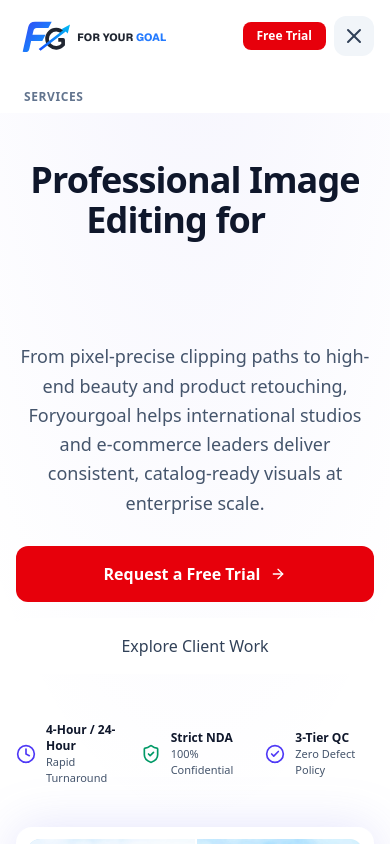
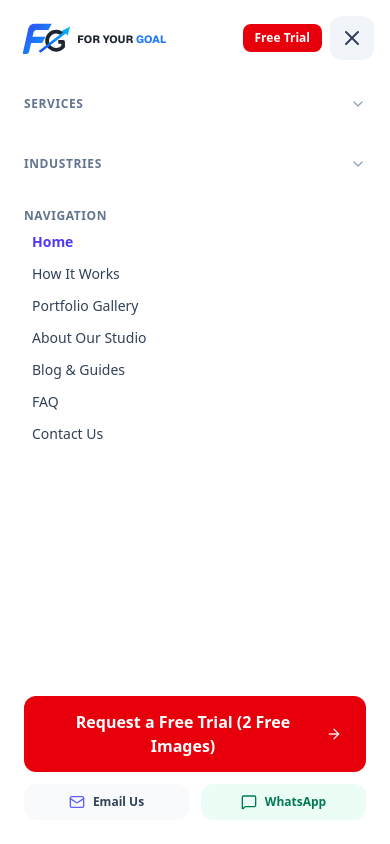
Before and after one commit to mainulislamik/foryourgoal, a Next.js app: page / in a window 390 px wide. Both pictures are taken after a click on the button 354 px from the left and 36 px from the top of the page. Shown: the top 844 px of the page. Built offline with nearby package versions, Linux system fonts and the light colour scheme.

Commit message:
feat(mobile-ux): enhance responsiveness across header drawer, slider, dropzone, and grids

```diff
--- a/src/app/page.tsx
+++ b/src/app/page.tsx
@@ -152,7 +152,7 @@ export default async function HomePage() {
             </FadeIn>
 
             {/* Trust Badges */}
-            <FadeIn delay={0.35} className="pt-6 grid grid-cols-3 gap-4 border-t border-slate-200 max-w-lg mx-auto lg:mx-0">
+            <FadeIn delay={0.35} className="pt-6 grid grid-cols-1 sm:grid-cols-3 gap-3 sm:gap-4 border-t border-slate-200 max-w-lg mx-auto lg:mx-0">
               <div className="flex items-center gap-2.5">
                 <Clock className="w-5 h-5 text-indigo-600 shrink-0" />
                 <div className="text-left">
--- a/src/app/request-a-quote/page.tsx
+++ b/src/app/request-a-quote/page.tsx
@@ -69,7 +69,7 @@ export default function RequestQuotePage() {
       </header>
 
       {/* Trust & Guarantee Grid */}
-      <div className="grid grid-cols-1 md:grid-cols-4 gap-4 max-w-5xl mx-auto mb-12">
+      <div className="grid grid-cols-2 md:grid-cols-4 gap-3 sm:gap-4 max-w-5xl mx-auto mb-8 sm:mb-12">
         <div className="p-4 rounded-xl bg-slate-50 border border-slate-200 flex items-start gap-3">
           <Clock className="w-5 h-5 text-blue-600 shrink-0 mt-0.5" />
           <div>
--- a/src/components/layout/Header.tsx
+++ b/src/components/layout/Header.tsx
@@ -17,6 +17,8 @@ import {
   Palette,
   ArrowRight,
   Zap,
+  Mail,
+  MessageSquare,
 } from "lucide-react";
 
 const servicesList = [
@@ -83,6 +85,8 @@ export function Header() {
   const [mobileMenuOpen, setMobileMenuOpen] = useState(false);
   const [servicesOpen, setServicesOpen] = useState(false);
   const [industriesOpen, setIndustriesOpen] = useState(false);
+  const [mobileServicesOpen, setMobileServicesOpen] = useState(false);
+  const [mobileIndustriesOpen, setMobileIndustriesOpen] = useState(false);
   const pathname = usePathname();
 
   const servicesRef = useRef<HTMLDivElement>(null);
@@ -99,6 +103,16 @@ export function Header() {
     window.addEventListener("scroll", handleScroll);
     return () => window.removeEventListener("scroll", handleScroll);
   }, []);
+
+  // Lock body scroll when mobile menu is open
+  useEffect(() => {
+    if (mobileMenuOpen) {
+      document.body.style.overflow = "hidden";
+    } else {
+      document.body.style.overflow = "";
+    }
+    return () => { document.body.style.overflow = ""; };
+  }, [mobileMenuOpen]);
 
   // Close menus on route change
   useEffect(() => {
@@ -136,11 +150,13 @@ export function Header() {
   }, []);
 
   return (
-    <header
-      className={`fixed top-0 left-0 right-0 z-50 transition-all duration-300 ${
+    <header className="fixed top-0 left-0 right-0 z-50">
+      {/* Inner navbar — backdrop-blur lives here so it doesn't create a containing block for the drawer */}
+      <div
+        className={`transition-all duration-300 ${
           isScrolled
             ? "bg-white/95 backdrop-blur-md border-b border-slate-200/90 shadow-sm py-3"
-          : "bg-white/80 backdrop-blur-sm py-4 border-b border-slate-100"
+            : "bg-white/90 backdrop-blur-sm py-4 border-b border-slate-100"
         }`}
       >
         <div className="w-full px-4 sm:px-6 lg:px-10 xl:px-12">
@@ -354,17 +370,17 @@ export function Header() {
               </Link>
             </div>
 
-          {/* Mobile Menu Button */}
+            {/* Mobile Header Actions */}
             <div className="lg:hidden flex items-center gap-2">
               <Link
                 href="/request-a-quote?type=sample"
-              className="px-3.5 py-1.5 rounded-lg text-xs font-bold text-white bg-red-600 hover:bg-red-700 shadow-sm"
+                className="px-3 py-1.5 text-xs sm:px-4 sm:py-2 sm:text-xs rounded-lg font-bold text-white bg-red-600 hover:bg-red-700 shadow-sm"
               >
                 Free Trial
               </Link>
               <button
                 onClick={() => setMobileMenuOpen(!mobileMenuOpen)}
-              className="p-2 rounded-xl text-slate-700 hover:text-slate-900 bg-slate-100 border border-slate-300"
+                className="min-w-[44px] min-h-[44px] flex items-center justify-center rounded-xl text-slate-700 hover:text-slate-900 bg-slate-100 border border-slate-300"
                 aria-label={mobileMenuOpen ? "Close menu" : "Open menu"}
               >
                 {mobileMenuOpen ? <X className="w-6 h-6" /> : <Menu className="w-6 h-6" />}
@@ -372,19 +388,35 @@ export function Header() {
             </div>
           </div>
         </div>
+      </div>
 
-      {/* Accessible Mobile Navigation Drawer */}
+      {/* Mobile Navigation Drawer — fixed to viewport, outside backdrop-blur container */}
       {mobileMenuOpen && (
-        <div className="lg:hidden fixed inset-x-0 top-[65px] bottom-0 bg-white border-t border-slate-200 p-6 overflow-y-auto z-40 shadow-xl animate-in slide-in-from-top-2 fade-in duration-200">
-          <div className="flex flex-col space-y-4">
-            <div className="font-semibold text-xs text-slate-500 uppercase tracking-wider">Services</div>
-            <div className="grid grid-cols-1 gap-2 pl-2">
+        <div className="lg:hidden fixed inset-x-0 top-[64px] h-[calc(100dvh-64px)] max-h-[calc(100dvh-64px)] bg-white border-t border-slate-200 overflow-y-auto z-50 shadow-2xl flex flex-col justify-between">
+          <div className="p-6 flex flex-col space-y-4">
+
+            {/* Services Accordion */}
+            <div>
+              <button
+                type="button"
+                onClick={() => setMobileServicesOpen((prev) => !prev)}
+                className="w-full flex items-center justify-between py-2"
+                aria-expanded={mobileServicesOpen}
+              >
+                <span className="font-semibold text-xs text-slate-500 uppercase tracking-wider">Services</span>
+                <ChevronDown
+                  className={`w-4 h-4 text-slate-400 transition-transform duration-200 ${mobileServicesOpen ? "rotate-180" : ""}`}
+                />
+              </button>
+
+              {mobileServicesOpen && (
+                <div className="grid grid-cols-1 gap-1 pl-2 pt-1 pb-2">
                   {servicesList.map((svc) => (
                     <Link
                       key={svc.href}
                       href={svc.href}
                       onClick={() => setMobileMenuOpen(false)}
-                  className="flex items-center gap-2.5 text-sm text-slate-800 hover:text-indigo-600 py-1.5"
+                      className="flex items-center gap-2.5 text-sm text-slate-800 hover:text-indigo-600 py-2"
                     >
                       <svc.icon className="w-4 h-4 text-indigo-600 shrink-0" />
                       <span>{svc.title}</span>
@@ -393,14 +425,58 @@ export function Header() {
                   <Link
                     href="/services"
                     onClick={() => setMobileMenuOpen(false)}
-                className="text-xs text-indigo-600 font-bold py-1 flex items-center gap-1"
+                    className="text-xs text-indigo-600 font-bold py-1 flex items-center gap-1 mt-1"
                   >
                     <span>View all services</span>
                     <ArrowRight className="w-3 h-3" />
                   </Link>
                 </div>
+              )}
+            </div>
 
-            <div className="pt-2 border-t border-slate-200">
+            {/* Industries Accordion */}
+            <div className="border-t border-slate-100 pt-3">
+              <button
+                type="button"
+                onClick={() => setMobileIndustriesOpen((prev) => !prev)}
+                className="w-full flex items-center justify-between py-2"
+                aria-expanded={mobileIndustriesOpen}
+              >
+                <span className="font-semibold text-xs text-slate-500 uppercase tracking-wider">Industries</span>
+                <ChevronDown
+                  className={`w-4 h-4 text-slate-400 transition-transform duration-200 ${mobileIndustriesOpen ? "rotate-180" : ""}`}
+                />
+              </button>
+
+              {mobileIndustriesOpen && (
+                <div className="flex flex-col gap-1 pl-2 pt-1 pb-2">
+                  {industriesList.map((ind) => (
+                    <Link
+                      key={ind.href}
+                      href={ind.href}
+                      onClick={() => setMobileMenuOpen(false)}
+                      className="flex items-center justify-between py-2 text-sm text-slate-800 hover:text-indigo-600"
+                    >
+                      <span>{ind.title}</span>
+                      <span className="text-[10px] uppercase font-mono px-2 py-0.5 rounded-full bg-slate-100 text-slate-500">
+                        {ind.tag}
+                      </span>
+                    </Link>
+                  ))}
+                  <Link
+                    href="/industries"
+                    onClick={() => setMobileMenuOpen(false)}
+                    className="text-xs text-indigo-600 font-bold py-1 flex items-center gap-1 mt-1"
+                  >
+                    <span>Explore all industries</span>
+                    <ArrowRight className="w-3 h-3" />
+                  </Link>
+                </div>
+              )}
+            </div>
+
+            {/* Navigation Links */}
+            <div className="border-t border-slate-200 pt-3">
               <div className="font-semibold text-xs text-slate-500 uppercase tracking-wider mb-2">Navigation</div>
               <div className="flex flex-col space-y-3 pl-2">
                 <Link
@@ -411,13 +487,6 @@ export function Header() {
                   }`}
                 >
                   Home
-                </Link>
-                <Link
-                  href="/industries"
-                  onClick={() => setMobileMenuOpen(false)}
-                  className="text-sm font-medium text-slate-700 hover:text-indigo-600"
-                >
-                  Industries
                 </Link>
                 <Link
                   href="/how-it-works"
@@ -463,16 +532,40 @@ export function Header() {
                 </Link>
               </div>
             </div>
+          </div>
 
-            <div className="pt-4 border-t border-slate-200">
+          {/* Sticky bottom CTA & contact */}
+          <div className="p-6 border-t border-slate-200 space-y-3 bg-white">
+            {/* Primary CTA */}
             <Link
               href="/request-a-quote?type=sample"
               onClick={() => setMobileMenuOpen(false)}
-                className="btn-shimmer w-full inline-flex items-center justify-center gap-2 py-3 rounded-xl text-sm font-bold bg-red-600 text-white hover:bg-red-700 shadow-md shadow-red-600/25 transition-all"
+              className="btn-shimmer w-full inline-flex items-center justify-center gap-2 bg-red-600 hover:bg-red-700 text-white font-bold py-3.5 px-6 rounded-xl text-center shadow-md shadow-red-600/25 transition-all"
             >
-                <span>Request Free Trial (2 Free Samples)</span>
-                <ArrowRight className="w-4 h-4 text-white/90" />
+              <span>Request a Free Trial (2 Free Images)</span>
+              <ArrowRight className="w-4 h-4 text-white/90 shrink-0" />
             </Link>
+
+            {/* Quick contact links */}
+            <div className="flex items-center gap-3">
+              <a
+                href="mailto:info@foryourgoal.com"
+                onClick={() => setMobileMenuOpen(false)}
+                className="flex-1 inline-flex items-center justify-center gap-2 py-2.5 px-4 rounded-xl border border-slate-200 bg-slate-50 hover:bg-slate-100 text-slate-700 text-xs font-semibold transition-colors"
+              >
+                <Mail className="w-4 h-4 text-indigo-500 shrink-0" />
+                <span>Email Us</span>
+              </a>
+              <a
+                href="https://wa.me/8801711000000"
+                target="_blank"
+                rel="noopener noreferrer"
+                onClick={() => setMobileMenuOpen(false)}
+                className="flex-1 inline-flex items-center justify-center gap-2 py-2.5 px-4 rounded-xl border border-emerald-200 bg-emerald-50 hover:bg-emerald-100 text-emerald-700 text-xs font-semibold transition-colors"
+              >
+                <MessageSquare className="w-4 h-4 shrink-0" />
+                <span>WhatsApp</span>
+              </a>
             </div>
           </div>
         </div>
--- a/src/components/ui/BeforeAfterSlider.tsx
+++ b/src/components/ui/BeforeAfterSlider.tsx
@@ -173,7 +173,7 @@ export function BeforeAfterSlider({
   return (
     <div className={`${baseContainerStyle} ${className}`}>
       {/* Top Interactive Mode Navigation Toolbar */}
-      <div className="absolute top-3 left-3 z-30 flex items-center gap-1.5 p-1 rounded-full bg-slate-900/85 backdrop-blur-md border border-white/20 shadow-lg text-[11px] font-semibold text-white">
+      <div className="absolute top-3 left-3 z-30 flex items-center gap-1 p-0.5 sm:gap-1.5 sm:p-1 rounded-full bg-slate-900/85 backdrop-blur-md border border-white/20 shadow-lg text-[10px] sm:text-[11px] font-semibold text-white">
         <button
           type="button"
           onClick={(e) => {
@@ -205,7 +205,8 @@ export function BeforeAfterSlider({
           title="Press & Hold to Compare Original vs Retouched"
         >
           <Eye className="w-3 h-3" />
-          <span>Hold View</span>
+          <span className="sm:hidden">Hold</span>
+          <span className="hidden sm:inline">Hold View</span>
         </button>
 
         <button
@@ -222,7 +223,7 @@ export function BeforeAfterSlider({
           title="300% Zoom Micro Inspection Loupe"
         >
           <Search className="w-3 h-3" />
-          <span>300% Loupe</span>
+          <span className="hidden sm:inline">300% Loupe</span>
         </button>
       </div>
 
@@ -350,7 +351,7 @@ export function BeforeAfterSlider({
 
             {/* Divider Handle */}
             <div
-              className="absolute top-0 bottom-0 z-20 w-0.5 bg-white cursor-ew-resize will-change-[left] shadow-[0_0_10px_rgba(0,0,0,0.5)]"
+              className="absolute top-0 bottom-0 z-20 w-0.5 bg-white cursor-ew-resize will-change-[left] shadow-[0_0_10px_rgba(0,0,0,0.5)] before:absolute before:inset-y-0 before:-left-3 before:-right-3 before:content-['']"
               style={{ left: `${sliderPosition}%` }}
               role="slider"
               tabIndex={0}
@@ -488,10 +489,10 @@ export function BeforeAfterSlider({
           <div className="flex items-center gap-2">
             <span className="w-2 h-2 rounded-full bg-emerald-500 animate-pulse"></span>
             {activeMode === "slider" && (
-              <span>Drag slider left/right or use arrow keys to inspect retouching quality</span>
+              <span>Drag slider or swipe to inspect retouching quality</span>
             )}
             {activeMode === "hold" && (
-              <span>Click &amp; hold on the image to view raw file; release to see retouched</span>
+              <span>Tap and hold on image to view raw file; release to see retouched</span>
             )}
             {activeMode === "loupe" && (
               <span>Move cursor over subject to view 300% microscopic texture and vector path</span>
--- a/src/components/ui/FreeTrialDropzone.tsx
+++ b/src/components/ui/FreeTrialDropzone.tsx
@@ -299,7 +299,7 @@ export function FreeTrialDropzone({
             {/* Drag & Drop Upload Zone */}
             <div className="space-y-3">
               <label className="block text-xs font-bold uppercase tracking-wider text-slate-300">
-                2. Drag &amp; Drop Your 1 or 2 Test Photos:
+                2. Upload 1 or 2 Test Photos (Tap to browse or drop files):
               </label>
 
               <div
@@ -341,7 +341,7 @@ export function FreeTrialDropzone({
                   <UploadCloud className="w-7 h-7" />
                 </div>
                 <div className="text-sm font-bold text-white">
-                  Drop your files here, or <span className="text-indigo-400 underline underline-offset-4">browse</span>
+                  Tap to select photos, or drop files here
                 </div>
                 <div className="text-xs text-slate-400 mt-1">
                   JPG, PNG, WebP, TIFF, or PSD (Max 2 files, up to 3.5MB each)
@@ -392,7 +392,7 @@ export function FreeTrialDropzone({
                 </div>
                 <input
                   type="url"
-                  placeholder="https://drive.google.com/drive/folders/... or Dropbox link"
+                  placeholder="Paste Google Drive, Dropbox, or WeTransfer link"
                   value={driveLink}
                   onChange={(e) => setDriveLink(e.target.value)}
                   className="w-full px-4 py-2.5 bg-slate-950 border border-slate-700 rounded-xl text-xs text-white placeholder-slate-500 focus:outline-none focus:border-indigo-500 transition-colors"
```
Lines whose indentation alone changed are shown as unchanged.
